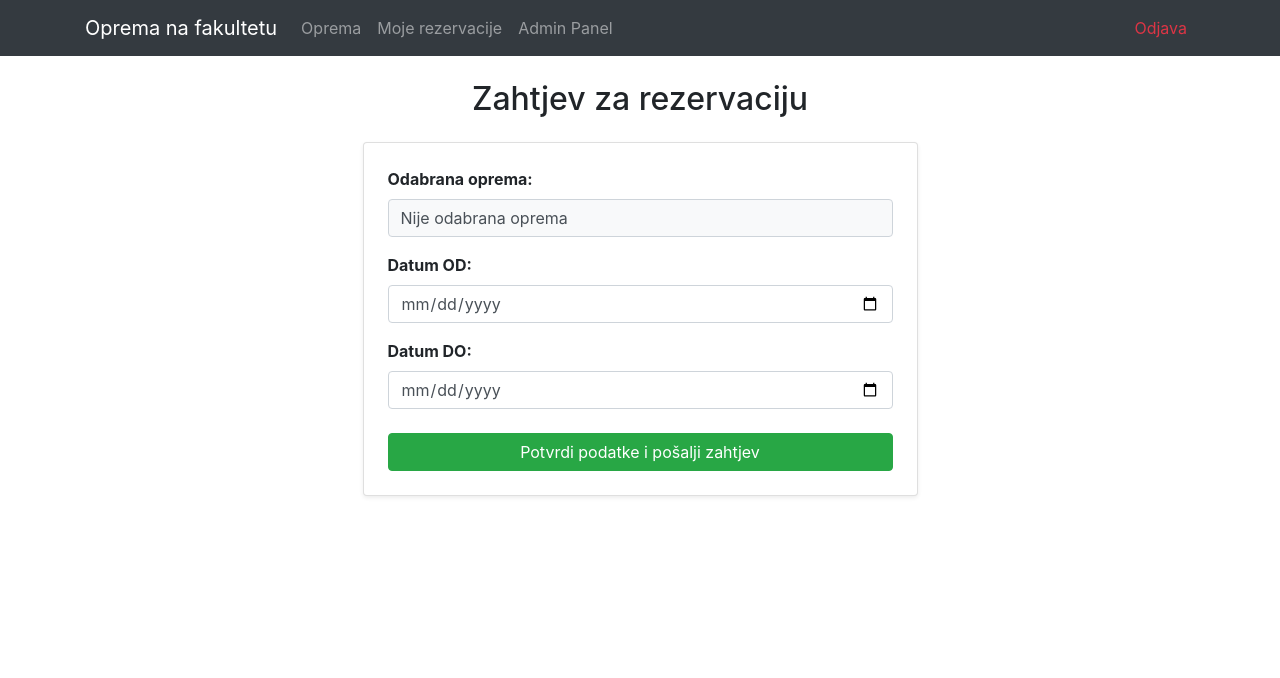
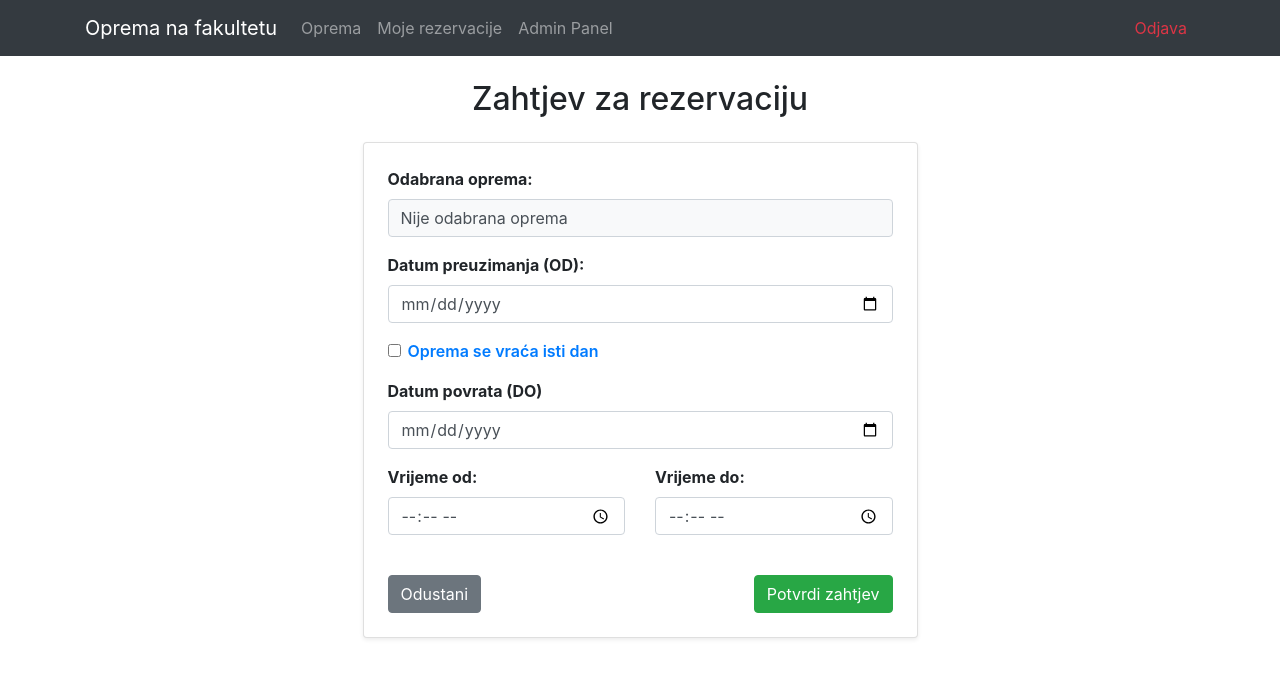
Before and after one commit to jugin024/evidencija_opreme_na_fakultetu, a Vue app: page /rezervacije in a window 1280 px wide. Shown: the top 678 px of the page. Built offline with nearby package versions, Linux system fonts and the light colour scheme.

Commit message:
validacija datuma,opcija preuzimanja/vraćanja opreme istog dana, timestamp + formatiranje datuma

```diff
--- a/src/KorisnikRezervacije.vue
+++ b/src/KorisnikRezervacije.vue
@@ -1,7 +1,7 @@
 <template>
   <div>
     <h2 class="mb-4 text-center">Zahtjev za rezervaciju</h2>
-    <div class="card shadow-sm col-md-6 mx-auto p-4">
+    <div class="card shadow-sm col-md-6 mx-auto p-4 mb-5">
       <form @submit.prevent="posaljiZahtjev">
         <div class="form-group">
           <label class="font-weight-bold">Odabrana oprema:</label>
@@ -14,18 +14,69 @@
         </div>
 
         <div class="form-group">
-          <label class="font-weight-bold">Datum OD:</label>
-          <input type="date" class="form-control" v-model="datumOd" required />
+          <label class="font-weight-bold">Datum preuzimanja (OD):</label>
+          <input
+            type="date"
+            class="form-control"
+            v-model="datumOd"
+            :min="danasnjiDatum"
+            required
+          />
         </div>
+        <div class="form-check mb-3">
+          <input
+            type="checkbox"
+            class="form-check-input"
+            id="istiDanCheck"
+            v-model="istiDan"
+            @change="IstiDanProvjera"
+          />
 
+          <label class="form-check-label text-primary" for="istiDanCheck">
+            Oprema se vraća isti dan
+          </label>
+        </div>
         <div class="form-group">
-          <label class="font-weight-bold">Datum DO:</label>
-          <input type="date" class="form-control" v-model="datumDo" required />
+          <label class="font-weight-bold">Datum povrata (DO)</label>
+          <input
+            type="date"
+            class="form-control"
+            v-model="datumDo"
+            :min="datumOd || danasnjiDatum"
+            :readonly="istiDan"
+            required
+          />
         </div>
-
-        <button type="submit" class="btn btn-success btn-block mt-4">
-          Potvrdi podatke i pošalji zahtjev
-        </button>
+        <div class="row">
+          <div class="col-md-6 form-group">
+            <label class="font-weight-bold">Vrijeme od:</label>
+            <input
+              type="time"
+              class="form-control"
+              v-model="vrijemeOd"
+              required
+            />
+          </div>
+          <div class="col-md-6 form-group">
+            <label class="font-weight-bold">Vrijeme do:</label>
+            <input
+              type="time"
+              class="form-control"
+              v-model="vrijemeDo"
+              required
+            />
+          </div>
+        </div>
+        <div class="d-flex justify-content-between mt-4">
+          <button
+            type="button"
+            class="btn btn-secondary"
+            @click="$router.push('/oprema')"
+          >
+            Odustani
+          </button>
+          <button type="submit" class="btn btn-success">Potvrdi zahtjev</button>
+        </div>
       </form>
     </div>
   </div>
@@ -39,21 +90,56 @@ export default {
       odabranaOprema: this.$route.query.oprema || "Nije odabrana oprema",
       datumOd: "",
       datumDo: "",
+      istiDan: false,
+      vrijemeOd: "",
+      vrijemeDo: "",
+      danasnjiDatum: new Date().toISOString().split("T")[0],
     };
+  },
+  watch: {
+    datumOd(noviDatum) {
+      if (this.istiDan) {
+        this.datumDo = noviDatum;
+      }
+    },
   },
   methods: {
     posaljiZahtjev() {
-      alert(
-        `Vaš zahtjev je zaprimljen!\n\nOprema: ${this.odabranaOprema}\nOd: ${this.datumOd}\nDo: ${this.datumDo}`
-      );
+      const timestampKreiranja = new Date().toISOString();
+
+      const poruka = `
+    [SLANJE U BAZU]
+    Oprema: ${this.odabranaOprema}
+    Preuzimanje: ${this.formatiranjeDatuma(this.datumOd)} u ${this.vrijemeOd}h
+    Povrat: ${this.formatiranjeDatuma(this.datumDo)} u ${this.vrijemeDo}h
+    Kreirano (Timestamp): ${timestampKreiranja}
+      `;
+      alert(poruka);
       this.$router.push("/oprema");
+    },
+
+    IstiDanProvjera() {
+      if (this.istiDan) {
+        this.datumDo = this.datumOd;
+      }
+    },
+
+    formatiranjeDatuma(htmlDatum) {
+      if (!htmlDatum) return "";
+      const [godina, mjesec, dan] = htmlDatum.split("-");
+      return `${dan}.${mjesec}.${godina}.`;
     },
   },
 };
 </script>
 
 <style scoped>
-.card {
-  margin-top: 20px;
+.form-check-label {
+  font-weight: 600;
+  cursor: pointer;
+}
+
+.form-check-input {
+  cursor: pointer;
 }
 </style>
--- a/src/Oprema.vue
+++ b/src/Oprema.vue
@@ -1,7 +1,6 @@
 <template>
   <div>
     <h2 class="mb-2">Dostupna oprema</h2>
-    <!--VALJDA RADI -->
     <div class="form-group mb-4">
       <input
         v-model="pojamZaPretragu"
@@ -153,7 +152,7 @@ export default {
     idiNaRezervaciju(biraniNaziv) {
       this.$router.push({
         path: "/rezervacije",
-        query: { oprema: biraniNaziv }, // Šaljemo naziv opreme u URL-u!
+        query: { oprema: biraniNaziv },
       });
     },
   },
```
